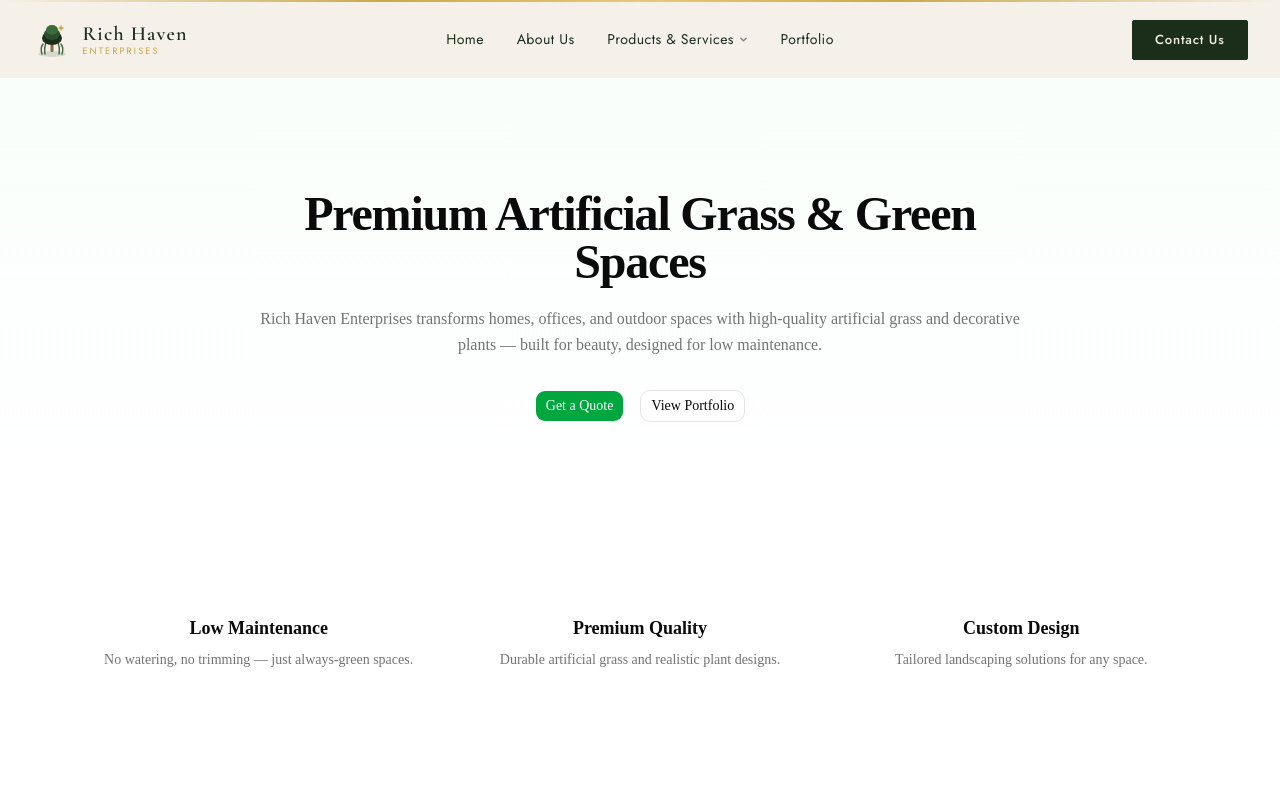
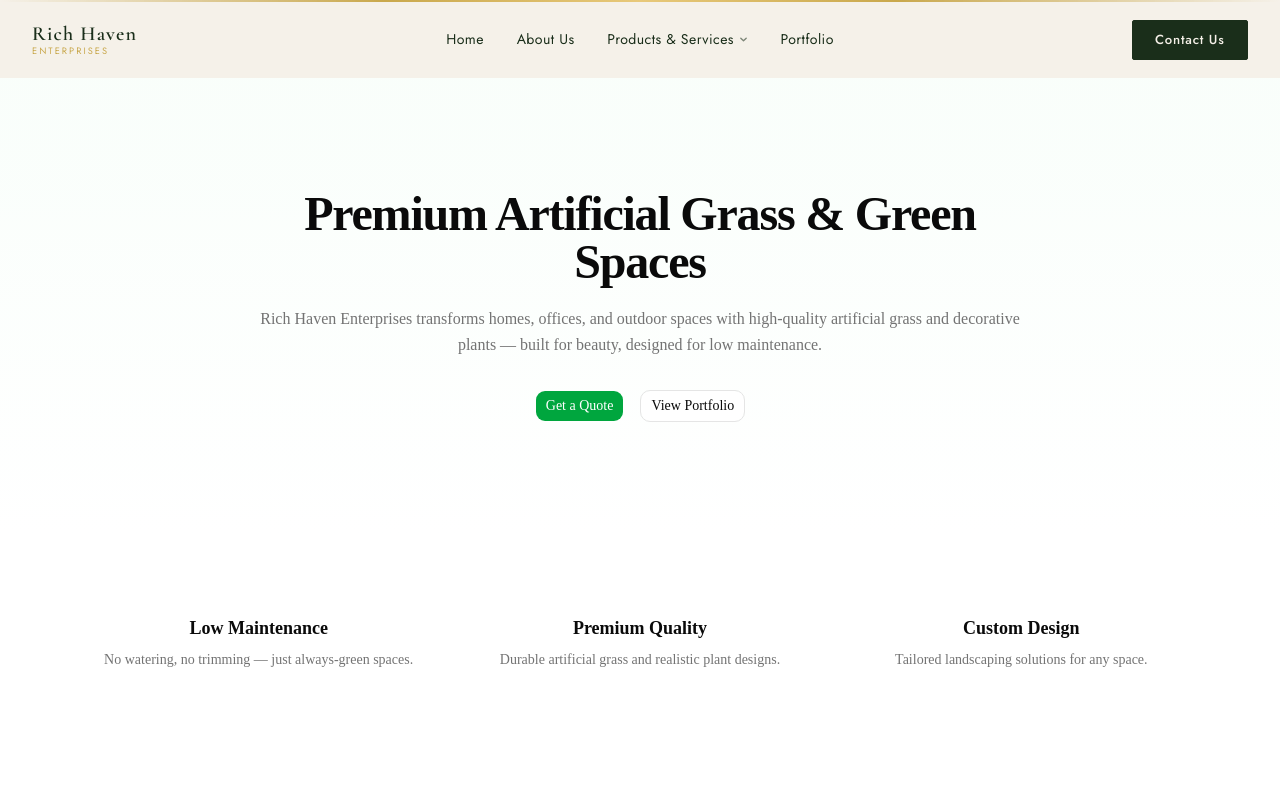
Before and after one commit to alexismierah/practice, a Next.js app in the folder rhe/: page / in a window 1280 px wide. Shown: the top 800 px of the page. Built offline with nearby package versions, Linux system fonts and the light colour scheme.

Commit message:
Update Header.tsx

```diff
--- a/rhe/src/components/Header.tsx
+++ b/rhe/src/components/Header.tsx
@@ -416,19 +416,6 @@ export default function Header() {
 
           {/* LOGO */}
           <a href="/" className="rh-logo">
-            <svg viewBox="0 0 40 40" fill="none" xmlns="http://www.w3.org/2000/svg" width="40" height="40">
-              <ellipse cx="20" cy="34" rx="14" ry="3" fill="#4a6741" opacity="0.18"/>
-              <rect x="18.5" y="22" width="3" height="10" rx="1.2" fill="#8a6a3a"/>
-              <path d="M10 34 Q8 28 11 24" stroke="#4a6741" strokeWidth="1.5" strokeLinecap="round" fill="none"/>
-              <path d="M13 34 Q12 27 14 23" stroke="#4a6741" strokeWidth="1.5" strokeLinecap="round" fill="none"/>
-              <path d="M30 34 Q32 28 29 24" stroke="#4a6741" strokeWidth="1.5" strokeLinecap="round" fill="none"/>
-              <path d="M27 34 Q28 27 26 23" stroke="#4a6741" strokeWidth="1.5" strokeLinecap="round" fill="none"/>
-              <ellipse cx="20" cy="18" rx="10" ry="7" fill="#1a2e1a"/>
-              <ellipse cx="20" cy="14" rx="8" ry="6" fill="#2d4d2d"/>
-              <ellipse cx="20" cy="10" rx="6" ry="5" fill="#3d6b3d"/>
-              <circle cx="29" cy="8" r="1.8" fill="#c9a84c"/>
-              <path d="M29 5.5 L29 6.8 M29 9.2 L29 10.5 M26.5 8 L27.8 8 M30.2 8 L31.5 8" stroke="#c9a84c" strokeWidth="1" strokeLinecap="round"/>
-            </svg>
             <div className="rh-logo-text">
               <span className="rh-logo-main">Rich Haven</span>
               <span className="rh-logo-sub">Enterprises</span>
```
